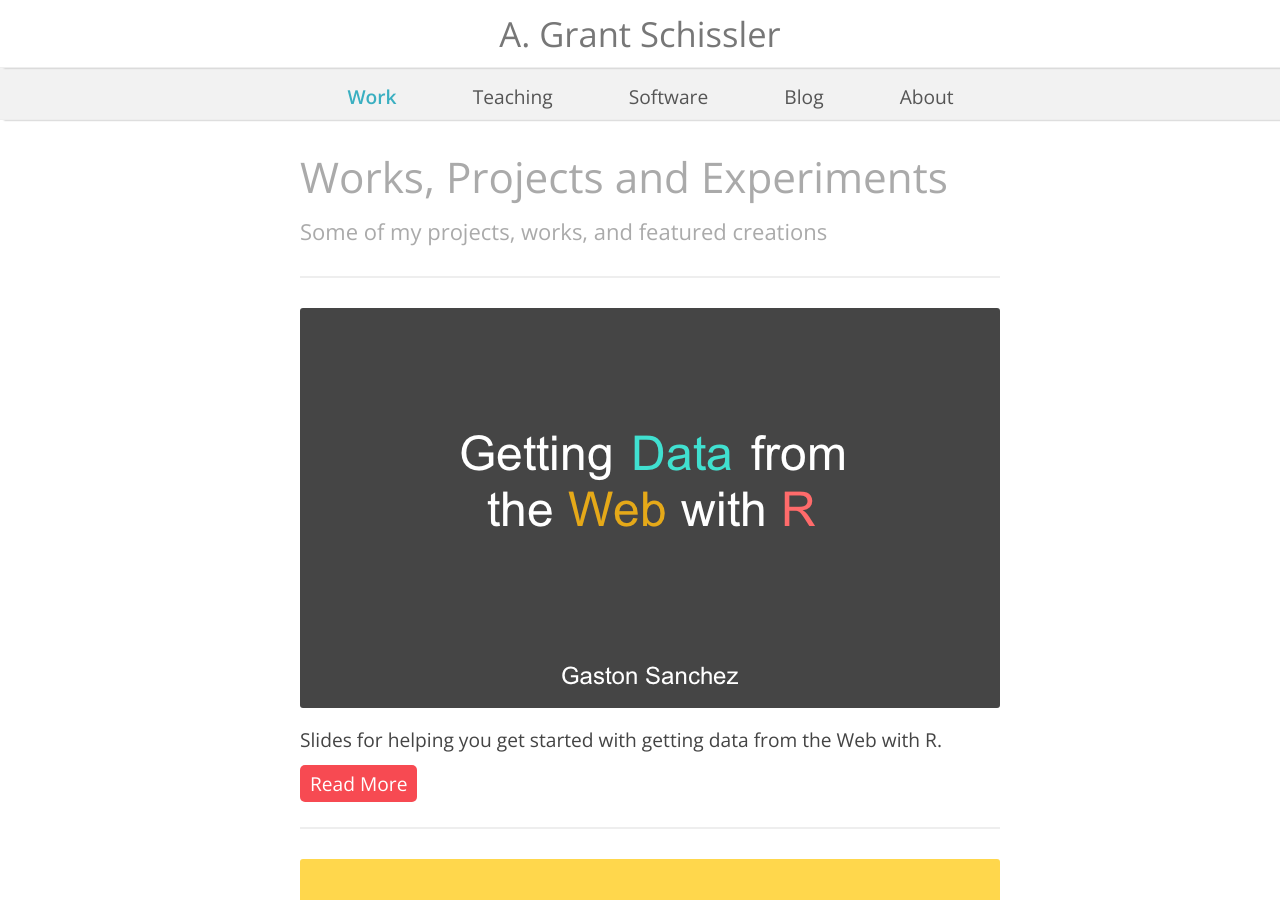
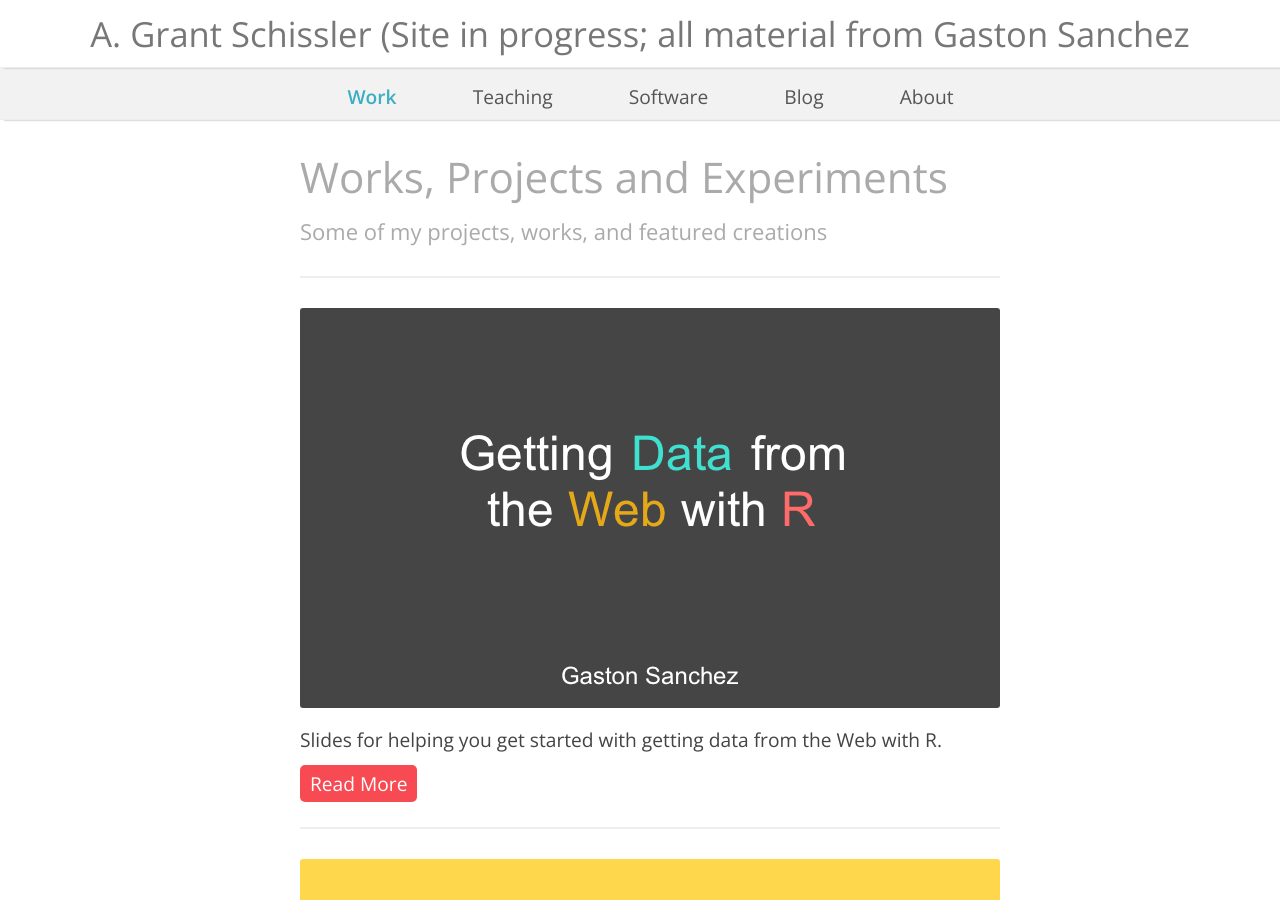
Before and after one commit to grizant/grizant.github.io, a Jekyll site: the page built from work/index.md, in a window 1280 px wide and 900 px high. Built offline with Jekyll 4.4.1, drawn with Linux system fonts in a browser that asks for light colours.

Commit message:
Add main disclaimer

```diff
--- a/_includes/header.html
+++ b/_includes/header.html
@@ -1,5 +1,5 @@
 
-<h1><a href="/">A. Grant Schissler</a></h1>
+<h1><a href="/">A. Grant Schissler (Site in progress; all material from <a href="/">Gaston Sanchez</a> </a></h1>
 <div id="nav">
 	<ul>
 		<li><a href="/work" class="{% if page.url contains 'work' %}current{% endif %}">Work</a></li>
```
